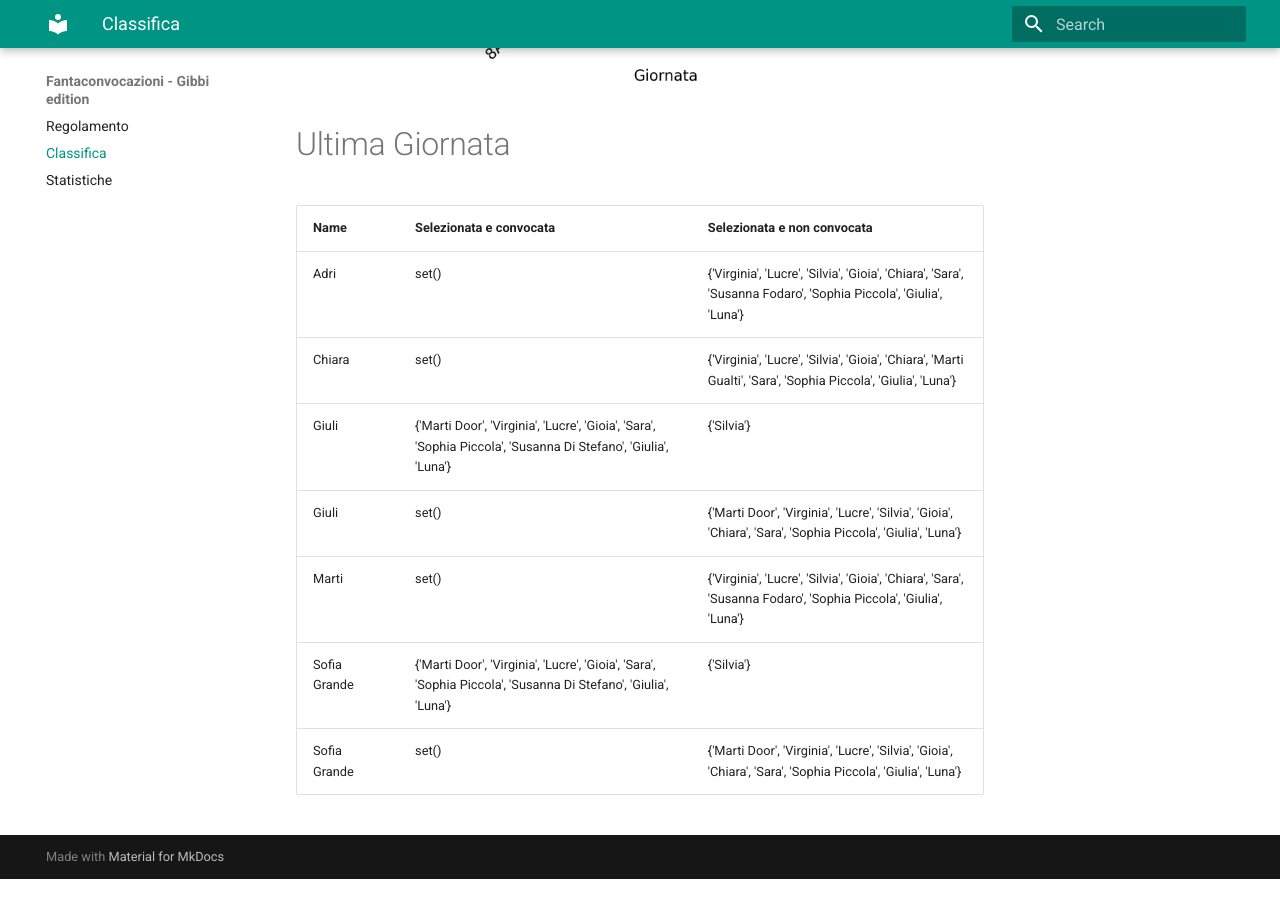
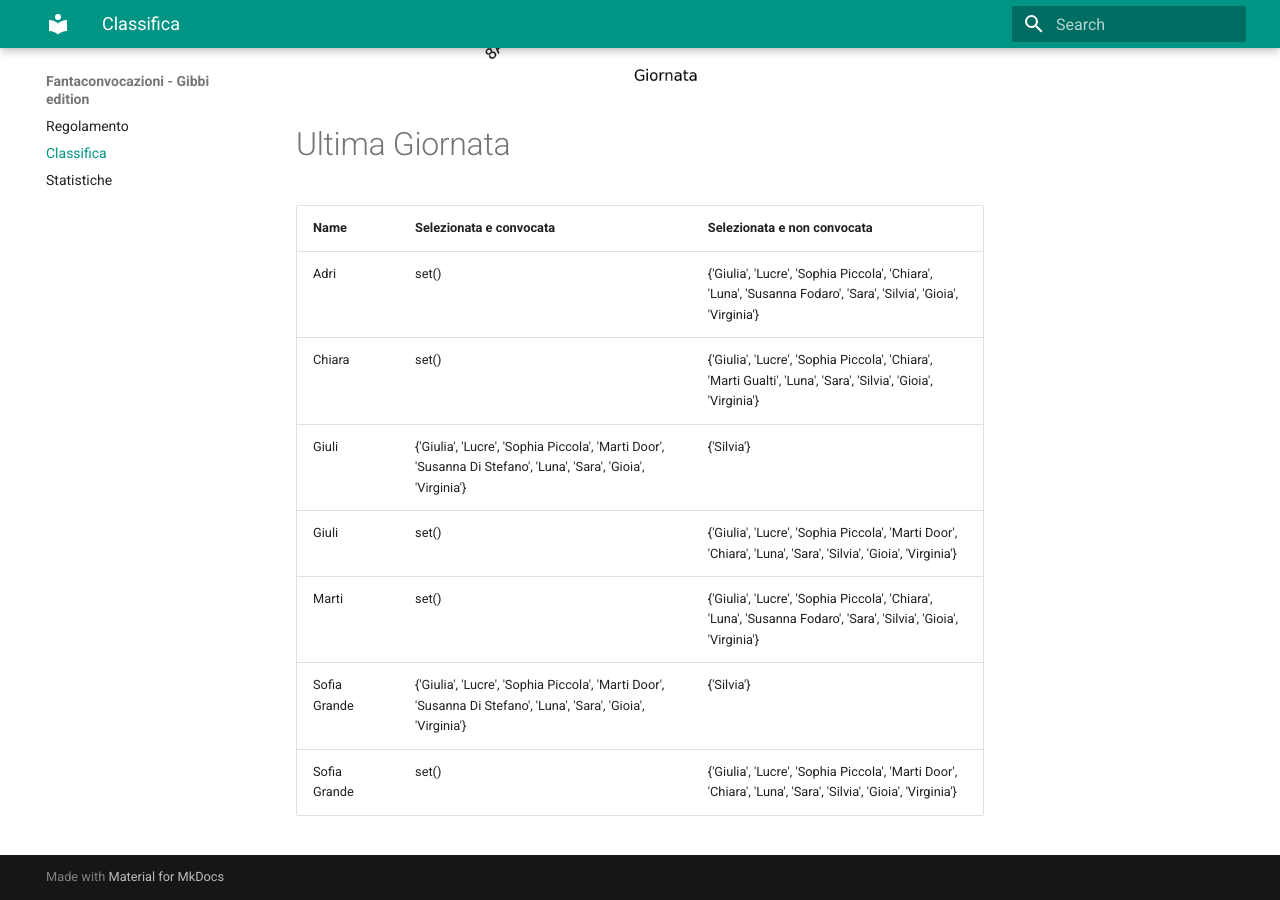
Before and after one commit to martinig94/fantagibbi, an MkDocs documentation site: the page built from docs/Classifica.md, in a window 1280 px wide and 900 px high, scrolled down 1024 px. Built offline with MkDocs 1.6.1 and Material for MkDocs 9.7.7, drawn with Linux system fonts in a browser that asks for light colours; before the commit the page ends 1903 px from its top, so only the background shows below that.

Commit message:
Auto-update from main.py

```diff
--- a/docs/Classifica.md
+++ b/docs/Classifica.md
@@ -18,11 +18,11 @@
 <!-- START_TABLE CORRECT -->
 | Name         | Selezionata e convocata                                                                                        | Selezionata e non convocata                                                                                      |
 |:-------------|:---------------------------------------------------------------------------------------------------------------|:-----------------------------------------------------------------------------------------------------------------|
-| Adri         | set()                                                                                                          | {'Virginia', 'Lucre', 'Silvia', 'Gioia', 'Chiara', 'Sara', 'Susanna Fodaro', 'Sophia Piccola', 'Giulia', 'Luna'} |
-| Chiara       | set()                                                                                                          | {'Virginia', 'Lucre', 'Silvia', 'Gioia', 'Chiara', 'Marti Gualti', 'Sara', 'Sophia Piccola', 'Giulia', 'Luna'}   |
-| Giuli        | {'Marti Door', 'Virginia', 'Lucre', 'Gioia', 'Sara', 'Sophia Piccola', 'Susanna Di Stefano', 'Giulia', 'Luna'} | {'Silvia'}                                                                                                       |
-| Giuli        | set()                                                                                                          | {'Marti Door', 'Virginia', 'Lucre', 'Silvia', 'Gioia', 'Chiara', 'Sara', 'Sophia Piccola', 'Giulia', 'Luna'}     |
-| Marti        | set()                                                                                                          | {'Virginia', 'Lucre', 'Silvia', 'Gioia', 'Chiara', 'Sara', 'Susanna Fodaro', 'Sophia Piccola', 'Giulia', 'Luna'} |
-| Sofia Grande | {'Marti Door', 'Virginia', 'Lucre', 'Gioia', 'Sara', 'Sophia Piccola', 'Susanna Di Stefano', 'Giulia', 'Luna'} | {'Silvia'}                                                                                                       |
-| Sofia Grande | set()                                                                                                          | {'Marti Door', 'Virginia', 'Lucre', 'Silvia', 'Gioia', 'Chiara', 'Sara', 'Sophia Piccola', 'Giulia', 'Luna'}     |
+| Adri         | set()                                                                                                          | {'Giulia', 'Lucre', 'Sophia Piccola', 'Chiara', 'Luna', 'Susanna Fodaro', 'Sara', 'Silvia', 'Gioia', 'Virginia'} |
+| Chiara       | set()                                                                                                          | {'Giulia', 'Lucre', 'Sophia Piccola', 'Chiara', 'Marti Gualti', 'Luna', 'Sara', 'Silvia', 'Gioia', 'Virginia'}   |
+| Giuli        | {'Giulia', 'Lucre', 'Sophia Piccola', 'Marti Door', 'Susanna Di Stefano', 'Luna', 'Sara', 'Gioia', 'Virginia'} | {'Silvia'}                                                                                                       |
+| Giuli        | set()                                                                                                          | {'Giulia', 'Lucre', 'Sophia Piccola', 'Marti Door', 'Chiara', 'Luna', 'Sara', 'Silvia', 'Gioia', 'Virginia'}     |
+| Marti        | set()                                                                                                          | {'Giulia', 'Lucre', 'Sophia Piccola', 'Chiara', 'Luna', 'Susanna Fodaro', 'Sara', 'Silvia', 'Gioia', 'Virginia'} |
+| Sofia Grande | {'Giulia', 'Lucre', 'Sophia Piccola', 'Marti Door', 'Susanna Di Stefano', 'Luna', 'Sara', 'Gioia', 'Virginia'} | {'Silvia'}                                                                                                       |
+| Sofia Grande | set()                                                                                                          | {'Giulia', 'Lucre', 'Sophia Piccola', 'Marti Door', 'Chiara', 'Luna', 'Sara', 'Silvia', 'Gioia', 'Virginia'}     |
 <!-- END_TABLE CORRECT -->
```
